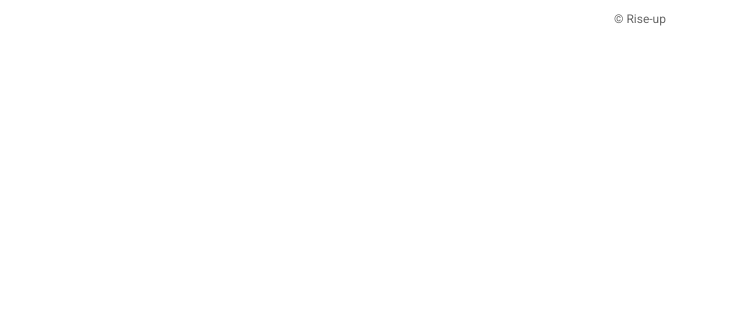
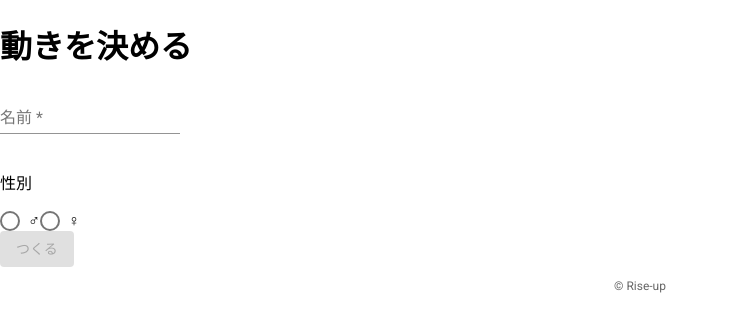
Before and after one commit to nori1079/angular-rise-up, an Angular app: page /create in a window 1280 px wide. Before the commit this address led to /. Shown: the top 332 px of the page, without its empty margins (0-729 px from the left). Built offline with nearby package versions, Linux system fonts and the light colour scheme.

Commit message:
feata() クリエイト画面追加

```diff
--- a/src/app/app-routing.module.ts
+++ b/src/app/app-routing.module.ts
@@ -6,7 +6,11 @@ const routes: Routes = [
   {
     path: 'welcome',
     loadChildren: () => import('./welcome/welcome.module').then(mod => mod.WelcomeModule),
-  }
+  },
+  {
+    path: 'create',
+    loadChildren: () => import('./create/create.module').then(mod => mod.CreateModule),
+  },
 ];
 
 @NgModule({
--- /dev/null
+++ b/src/app/create/create/create.component.html
@@ -0,0 +1,20 @@
+<h1>動きを決める</h1>
+
+<div class="container">
+  <form [formGroup]="form"(ngSubmit)="submit()">
+    <mat-form-field>
+      <mat-label>名前</mat-label>
+      <input formControlName="name" placeholder="テスト太郎" type="text" matInput autocomplete="off" required>
+      <mat-error *ngIf="nameControl.hasError('required')">必須入力です</mat-error>
+      <mat-error *ngIf="nameControl.hasError('maxlength')">長すぎです</mat-error>
+    </mat-form-field>
+    <p class="label">性別</p>
+    <mat-radio-group formControlName="gender" class="radio-group">
+      <mat-radio-button class="radio-group__item" value="male">♂</mat-radio-button>
+      <mat-radio-button class="radio-group__item" value="female">♀</mat-radio-button>
+    </mat-radio-group>
+    <div class="form-footer">
+      <button [disabled]="form.invalid" mat-raised-button color="primary">つくる</button>
+    </div>
+  </form>
+</div>
--- /dev/null
+++ b/src/app/create/create/create.component.ts
@@ -0,0 +1,34 @@
+import { Component, OnInit } from '@angular/core';
+import { FormBuilder, Validators, FormControl } from '@angular/forms';
+
+@Component({
+  selector: 'app-create',
+  templateUrl: './create.component.html',
+  styleUrls: ['./create.component.scss']
+})
+export class CreateComponent implements OnInit {
+
+  form = this.fb.group({
+    name: ['', [
+      Validators.required,
+      Validators.maxLength(40)
+    ]],
+    gender: ['', [
+      Validators.required,
+      Validators.pattern(/male|female/)
+    ]]
+  });
+  get nameControl() {
+    return this.form.get('name') as FormControl;
+  }
+  constructor(
+    private fb: FormBuilder,
+  ) { }
+
+  ngOnInit() {
+  }
+
+  submit() {
+    const formDate = this.form.value;
+  }
+}
--- a/src/app/welcome/welcome/welcome.component.html
+++ b/src/app/welcome/welcome/welcome.component.html
@@ -1,8 +1,8 @@
 <div class="wrap">
   <img src="/assets/images/fitness.png" ait="">
 
-  <h1>Vom</h1>
+  <h1>Rise-up</h1>
   <p>誓って迫って祈って目標達成！！</p>
 
-  <button (click)="login()" mat-raised-button color="primary">Rise-upで始める</button>
+  <button routerLink="/create" mat-raised-button color="primary">Rise-upで始める</button>
 </div>
```
Also changed, not shown: src/app/create/create-routing.module.ts (added, +17 -0 lines), src/app/create/create.module.ts (added, +25 -0 lines), src/app/create/create/create.component.scss (added), 1 other file (tests, documents, lock files or other folders).
